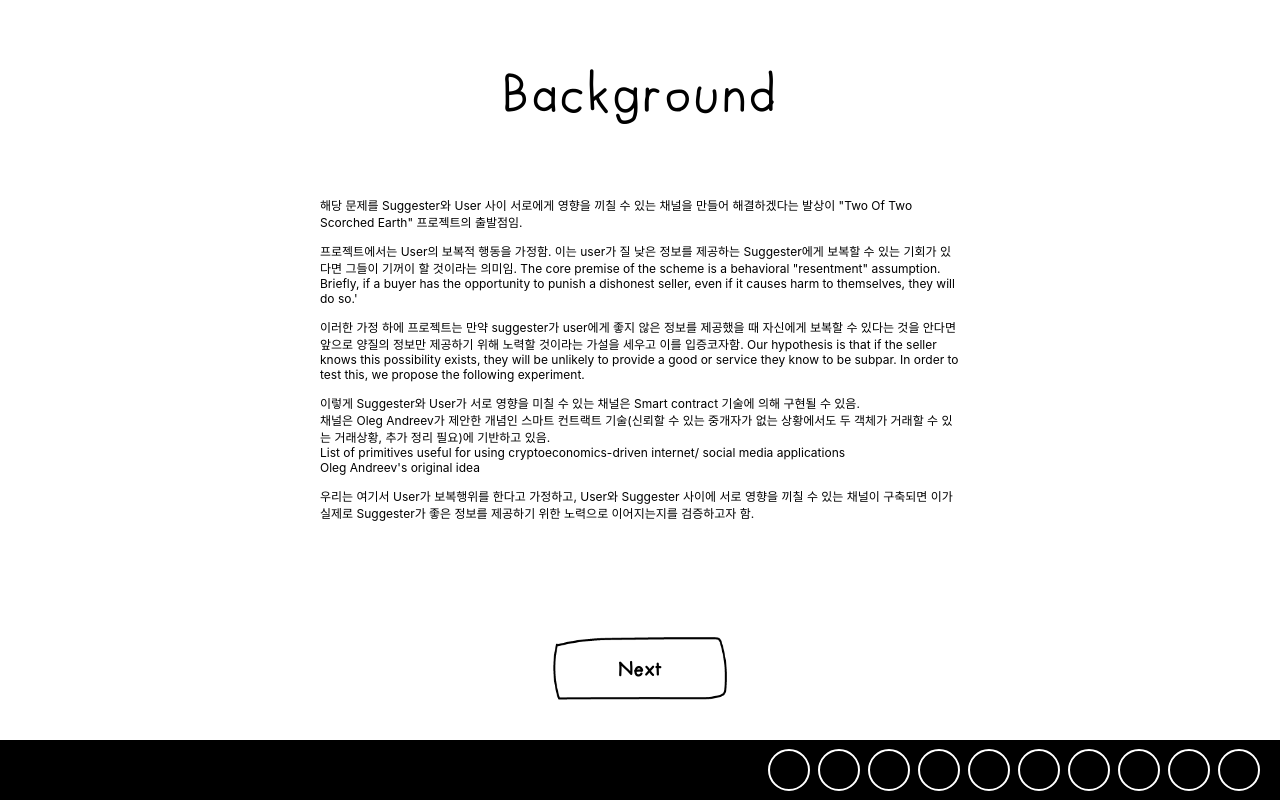
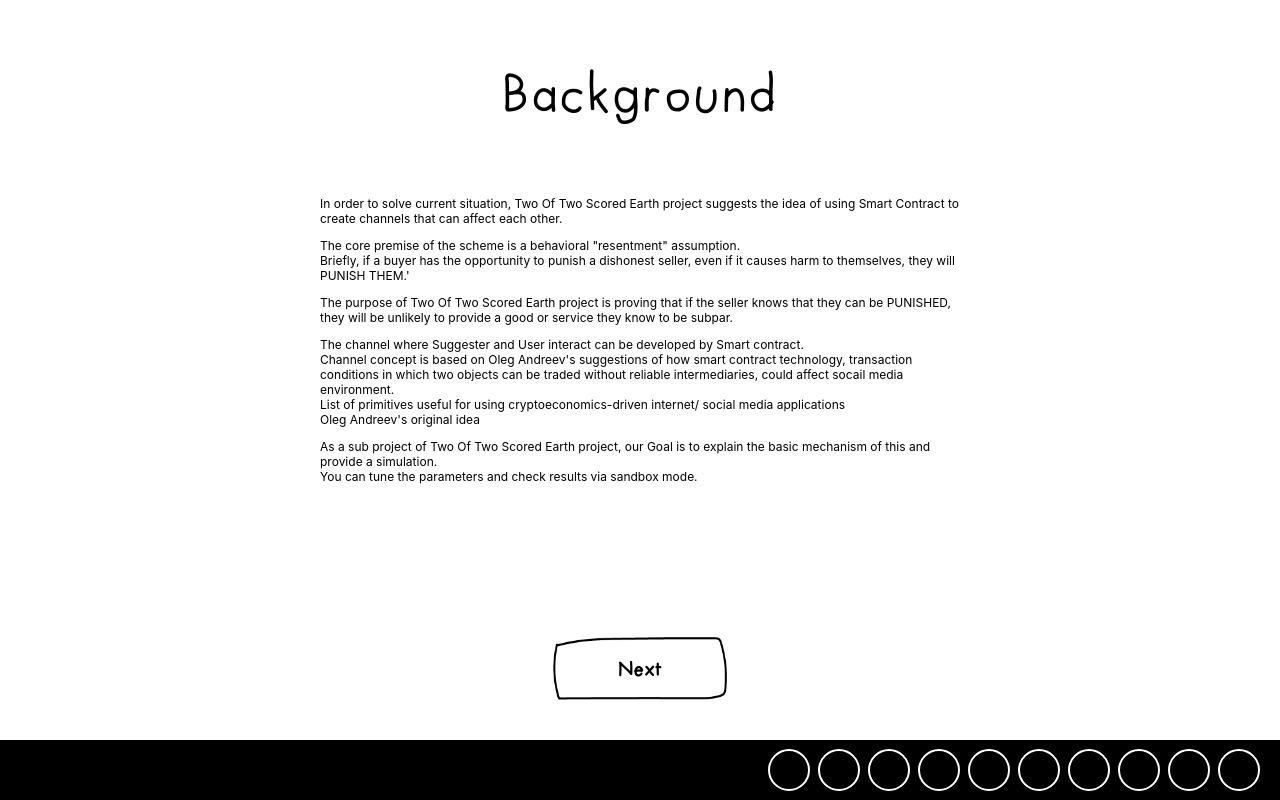
Before and after one commit to ericagong/SNU-project, a React (Create React App) app: page /intro/background in a window 1280 px wide. Built offline with nearby package versions, Linux system fonts and the light colour scheme.

Commit message:
background

```diff
--- a/src/containers/intro/Background.js
+++ b/src/containers/intro/Background.js
@@ -15,35 +15,38 @@ class Background extends Component {
                 <p className='BackgroundTitle'>Background</p>
                 <div className = 'ProjectBackground'>
                     <p className = 'StartingPoint'>
-                        해당 문제를 Suggester와 User 사이 서로에게 영향을 끼칠 수 있는 채널을 만들어 해결하겠다는 발상이 "Two Of Two Scorched Earth" 프로젝트의 출발점임.
+                        {/* 해당 문제를 Suggester와 User 사이 서로에게 영향을 끼칠 수 있는 채널을 만들어 해결하겠다는 발상이 "Two Of Two Scorched Earth" 프로젝트의 출발점임.  */}
+                        In order to solve current situation, Two Of Two Scored Earth project suggests the idea of using Smart Contract to create channels that can affect each other.
                     </p>
                     <p className = 'Hypothesis'>
-                        프로젝트에서는 User의 보복적 행동을 가정함. 이는 user가 질 낮은 정보를 제공하는 Suggester에게 보복할 수 있는 기회가 있다면 그들이 기꺼이 할 것이라는 의미임.
-                        The core premise of the scheme is a behavioral "resentment" assumption. Briefly, if a buyer has the opportunity to punish a dishonest seller, even if it causes harm to themselves, they will do so.'
+                        {/* 프로젝트에서는 User의 보복적 행동을 가정함. 이는 user가 질 낮은 정보를 제공하는 Suggester에게 보복할 수 있는 기회가 있다면 그들이 기꺼이 할 것이라는 의미임. */}
+                        The core premise of the scheme is a behavioral "resentment" assumption.
+                        <br/>
+                        Briefly, if a buyer has the opportunity to punish a dishonest seller, even if it causes harm to themselves, they will PUNISH THEM.'
                     </p>
                     <p className = 'Purpose'>
-                        이러한 가정 하에 프로젝트는 만약 suggester가 user에게 좋지 않은 정보를 제공했을 때 자신에게 보복할 수 있다는 것을 안다면 앞으로 양질의 정보만 제공하기 위해 노력할 것이라는 가설을 세우고 이를 입증코자함.
-                        Our hypothesis is that if the seller knows this possibility exists, they will be unlikely to provide a good or service they know to be subpar. In order to test this, we propose the following experiment.
+                        {/* 이러한 가정 하에 프로젝트는 만약 suggester가 user에게 좋지 않은 정보를 제공했을 때 자신에게 보복할 수 있다는 것을 안다면 앞으로 양질의 정보만 제공하기 위해 노력할 것이라는 가설을 세우고 이를 입증코자함. */}
+                        The purpose of Two Of Two Scored Earth project is proving that if the seller knows that they can be PUNISHED, they will be unlikely to provide a good or service they know to be subpar.
                     </p>
                     <p className = 'Technology'>
-                        이렇게 Suggester와 User가 서로 영향을 미칠 수 있는 채널은 Smart contract 기술에 의해 구현될 수 있음.
+                        {/* 이렇게 Suggester와 User가 서로 영향을 미칠 수 있는 채널은 Smart contract 기술에 의해 구현될 수 있음.  */}
+                        The channel where Suggester and User interact can be developed by Smart contract.
                         <div className = 'TechnologyDescription'>
-                            채널은 Oleg Andreev가 제안한 개념인 스마트 컨트랙트 기술(신뢰할 수 있는 중개자가 없는 상황에서도 두 객체가 거래할 수 있는 거래상황, 추가 정리 필요)에 기반하고 있음.
+                            {/* 채널은 Oleg Andreev가 제안한 개념인 스마트 컨트랙트 기술(신뢰할 수 있는 중개자가 없는 상황에서도 두 객체가 거래할 수 있는 거래상황, 추가 정리 필요)에 기반하고 있음.   */}
+                            Channel concept is based on Oleg Andreev's suggestions of how smart contract technology, transaction conditions in which two objects can be traded without reliable intermediaries, could affect socail media environment.
                             <div id = 'smartcontract-ideas'onClick={() => window.open('https://ethresear.ch/t/list-of-primitives-useful-for-using-cryptoeconomics-driven-internet-social-media-applications/3198', '_blank')}>List of primitives useful for using cryptoeconomics-driven internet/ social media applications</div>
                             <div id = 'original-idea' onClick={() => window.open('https://blog.oleganza.com/post/58240549599/contracts-without-trust-and-third-parties', '_blank')}>Oleg Andreev's original idea</div>
                         </div>
                     </p>
                     <p className = 'Goal'>
-                        우리는 여기서 User가 보복행위를 한다고 가정하고, User와 Suggester 사이에 서로 영향을 끼칠 수 있는 채널이 구축되면 이가 실제로 Suggester가 좋은 정보를 제공하기 위한 노력으로 이어지는지를 검증하고자 함.
+                        {/* 우리는 여기서 User가 보복행위를 한다고 가정하고, User와 Suggester 사이에 서로 영향을 끼칠 수 있는 채널이 구축되면 이가 실제로 Suggester가 좋은 정보를 제공하기 위한 노력으로 이어지는지를 검증하고자 함.  */}
+                        As a sub project of Two Of Two Scored Earth project, our Goal is to explain the basic mechanism of this and provide a simulation.
+                        <br/>
+                        You can tune the parameters and check results via sandbox mode.
                     </p>
                 </div>
-                {/* <button
-                    id = 'next-button'
-                    onClick = {() => this.clickNextHandler()}>
-                    Next
-                </button> */}
-                <img className="ButtonStyle" src={Button} alt={Button} onClick = {() => this.clickNextHandler()} />
-                <div className="ButtonText" onClick = {() => this.clickNextHandler()}>Next</div>
+                <img className = 'ButtonStyle' src = {Button} alt = {Button} onClick = {() => this.clickNextHandler()} />
+                <div className = 'ButtonText' onClick = {() => this.clickNextHandler()}>Next</div>
             </div>
         )
     }
```
